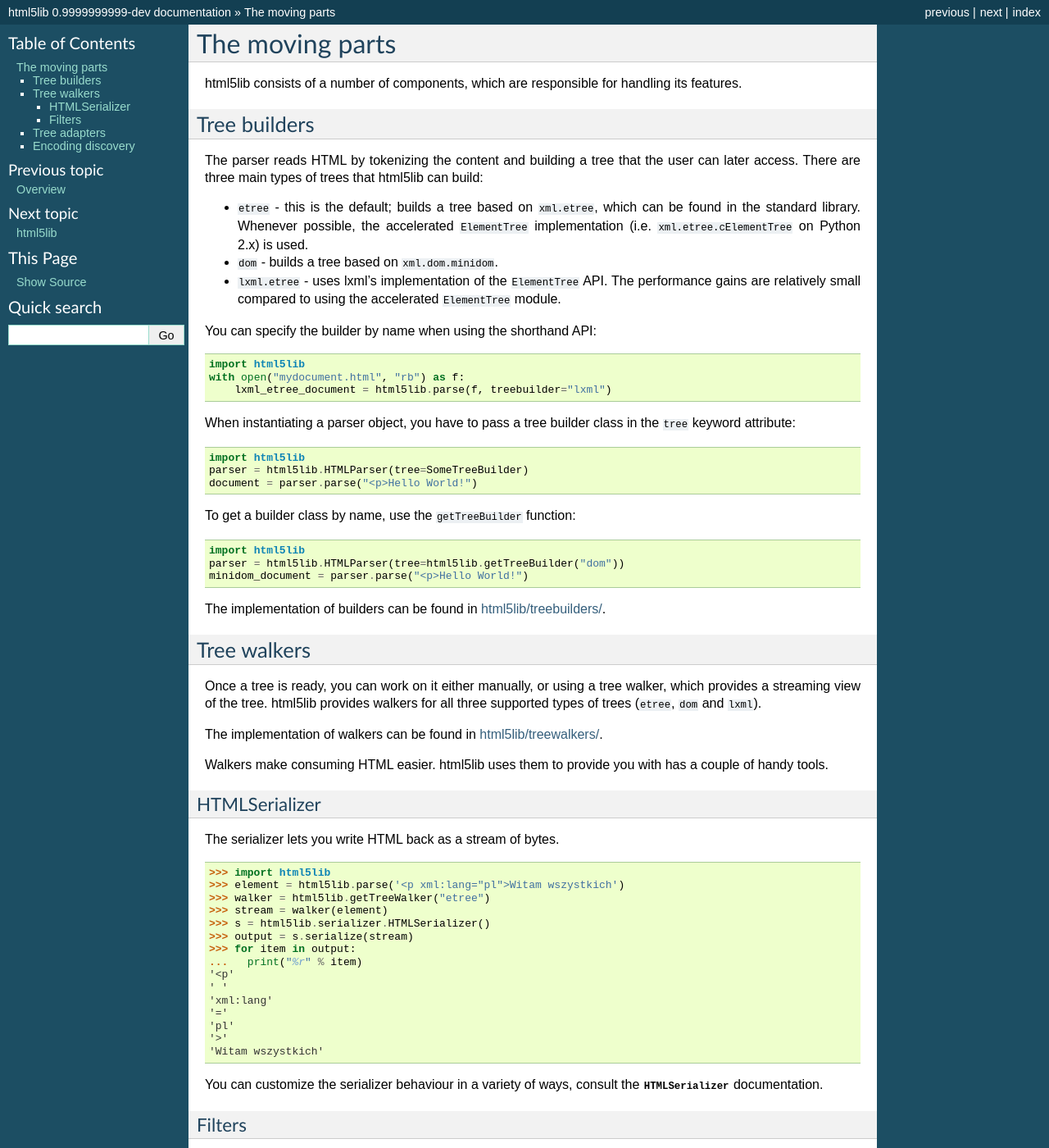
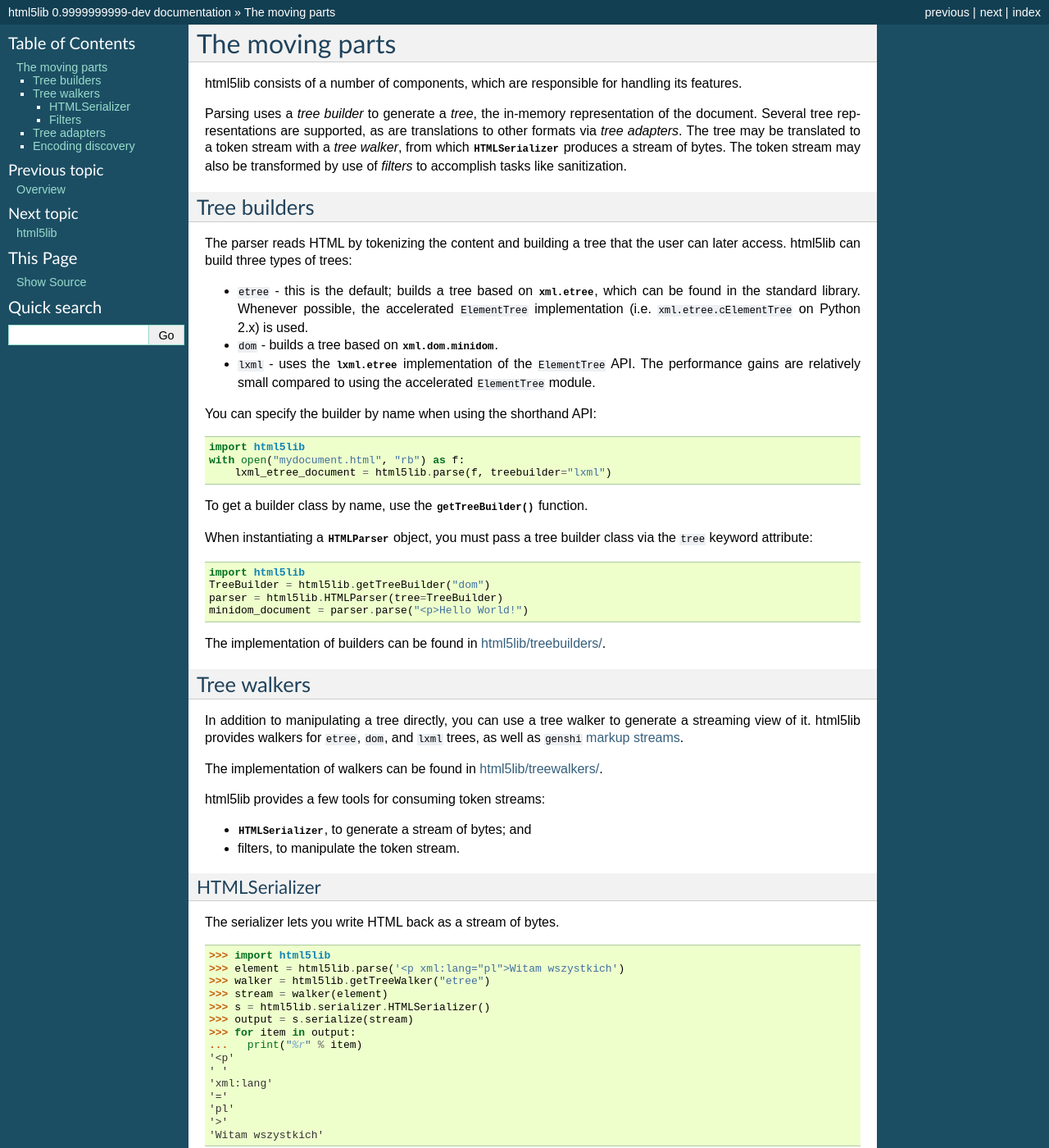
Before and after one commit to html5lib/html5lib-python, a Sphinx documentation site: the page built from doc/movingparts.rst, in a window 1280 px wide and 1400 px high. Shown: the whole window at 82% size. Built offline with Sphinx 7.4.7, drawn with Linux system fonts in a browser that asks for light colours; some of the changed text lies outside the part shown.

Commit message:
Update and expand "moving parts" doc

```diff
--- a/doc/movingparts.rst
+++ b/doc/movingparts.rst
@@ -4,22 +4,25 @@ The moving parts
 html5lib consists of a number of components, which are responsible for
 handling its features.
 
+Parsing uses a *tree builder* to generate a *tree*, the in-memory representation of the document.
+Several tree representations are supported, as are translations to other formats via *tree adapters*.
+The tree may be translated to a token stream with a *tree walker*, from which :class:`~html5lib.serializer.HTMLSerializer` produces a stream of bytes.
+The token stream may also be transformed by use of *filters* to accomplish tasks like sanitization.
 
 Tree builders
 -------------
 
 The parser reads HTML by tokenizing the content and building a tree that
-the user can later access. There are three main types of trees that
-html5lib can build:
+the user can later access. html5lib can build three types of trees:
 
-* ``etree`` - this is the default; builds a tree based on ``xml.etree``,
+* ``etree`` - this is the default; builds a tree based on :mod:`xml.etree`,
   which can be found in the standard library. Whenever possible, the
   accelerated ``ElementTree`` implementation (i.e.
   ``xml.etree.cElementTree`` on Python 2.x) is used.
 
-* ``dom`` - builds a tree based on ``xml.dom.minidom``.
+* ``dom`` - builds a tree based on :mod:`xml.dom.minidom`.
 
-* ``lxml.etree`` - uses lxml's implementation of the ``ElementTree``
+* ``lxml`` - uses the :mod:`lxml.etree` implementation of the ``ElementTree``
   API.  The performance gains are relatively small compared to using the
   accelerated ``ElementTree`` module.
 
@@ -31,21 +34,15 @@ You can specify the builder by name when using the shorthand API:
   with open("mydocument.html", "rb") as f:
       lxml_etree_document = html5lib.parse(f, treebuilder="lxml")
 
-When instantiating a parser object, you have to pass a tree builder
-class in the ``tree`` keyword attribute:
+To get a builder class by name, use the :func:`~html5lib.treebuilders.getTreeBuilder` function.
+
+When instantiating a :class:`~html5lib.html5parser.HTMLParser` object, you must pass a tree builder class via the ``tree`` keyword attribute:
 
 .. code-block:: python
 
   import html5lib
-  parser = html5lib.HTMLParser(tree=SomeTreeBuilder)
-  document = parser.parse("<p>Hello World!")
-
-To get a builder class by name, use the ``getTreeBuilder`` function:
-
-.. code-block:: python
-
-  import html5lib
-  parser = html5lib.HTMLParser(tree=html5lib.getTreeBuilder("dom"))
+  TreeBuilder = html5lib.getTreeBuilder("dom")
+  parser = html5lib.HTMLParser(tree=TreeBuilder)
   minidom_document = parser.parse("<p>Hello World!")
 
 The implementation of builders can be found in `html5lib/treebuilders/
@@ -55,17 +52,16 @@ The implementation of builders can be found in `html5lib/treebuilders/
 Tree walkers
 ------------
 
-Once a tree is ready, you can work on it either manually, or using
-a tree walker, which provides a streaming view of the tree. html5lib
-provides walkers for all three supported types of trees (``etree``,
-``dom`` and ``lxml``).
+In addition to manipulating a tree directly, you can use a tree walker to generate a streaming view of it.
+html5lib provides walkers for ``etree``, ``dom``, and ``lxml`` trees, as well as ``genshi`` `markup streams <https://genshi.edgewall.org/wiki/Documentation/streams.html>`_.
 
 The implementation of walkers can be found in `html5lib/treewalkers/
 <https://github.com/html5lib/html5lib-python/tree/master/html5lib/treewalkers>`_.
 
-Walkers make consuming HTML easier. html5lib uses them to provide you
-with has a couple of handy tools.
+html5lib provides a few tools for consuming token streams:
 
+* :class:`~html5lib.serializer.HTMLSerializer`, to generate a stream of bytes; and
+* filters, to manipulate the token stream.
 
 HTMLSerializer
 ~~~~~~~~~~~~~~
@@ -90,15 +86,14 @@ The serializer lets you write HTML back as a stream of bytes.
   '>'
   'Witam wszystkich'
 
-You can customize the serializer behaviour in a variety of ways, consult
-the :class:`~html5lib.serializer.htmlserializer.HTMLSerializer`
-documentation.
+You can customize the serializer behaviour in a variety of ways. Consult
+the :class:`~html5lib.serializer.HTMLSerializer` documentation.
 
 
 Filters
 ~~~~~~~
 
-You can alter the stream content with filters provided by html5lib:
+html5lib provides several filters
 
 * :class:`alphabeticalattributes.Filter
   <html5lib.filters.alphabeticalattributes.Filter>` sorts attributes on
@@ -110,11 +105,11 @@ You can alter the stream content with filters provided by html5lib:
   the document
 
 * :class:`lint.Filter <html5lib.filters.lint.Filter>` raises
-  ``LintError`` exceptions on invalid tag and attribute names, invalid
+  :exc:`AssertionError` exceptions on invalid tag and attribute names, invalid
   PCDATA, etc.
 
 * :class:`optionaltags.Filter <html5lib.filters.optionaltags.Filter>`
-  removes tags from the stream which are not necessary to produce valid
+  removes tags from the token stream which are not necessary to produce valid
   HTML
 
 * :class:`sanitizer.Filter <html5lib.filters.sanitizer.Filter>` removes
@@ -125,9 +120,9 @@ You can alter the stream content with filters provided by html5lib:
 
 * :class:`whitespace.Filter <html5lib.filters.whitespace.Filter>`
   collapses all whitespace characters to single spaces unless they're in
-  ``<pre/>`` or ``textarea`` tags.
+  ``<pre/>`` or ``<textarea/>`` tags.
 
-To use a filter, simply wrap it around a stream:
+To use a filter, simply wrap it around a token stream:
 
 .. code-block:: python
 
@@ -142,9 +137,11 @@ To use a filter, simply wrap it around a stream:
 Tree adapters
 -------------
 
-Used to translate one type of tree to another. More documentation
-pending, sorry.
+Tree adapters can be used to translate between tree formats.
+Two adapters are provided by html5lib:
 
+* :func:`html5lib.treeadapters.genshi.to_genshi()` generates a `Genshi markup stream <https://genshi.edgewall.org/wiki/Documentation/streams.html>`_.
+* :func:`html5lib.treeadapters.sax.to_sax()` calls a SAX handler based on the tree.
 
 Encoding discovery
 ------------------
```
Also changed, not shown: other parts of doc/movingparts.rst (+3 -3 lines).
